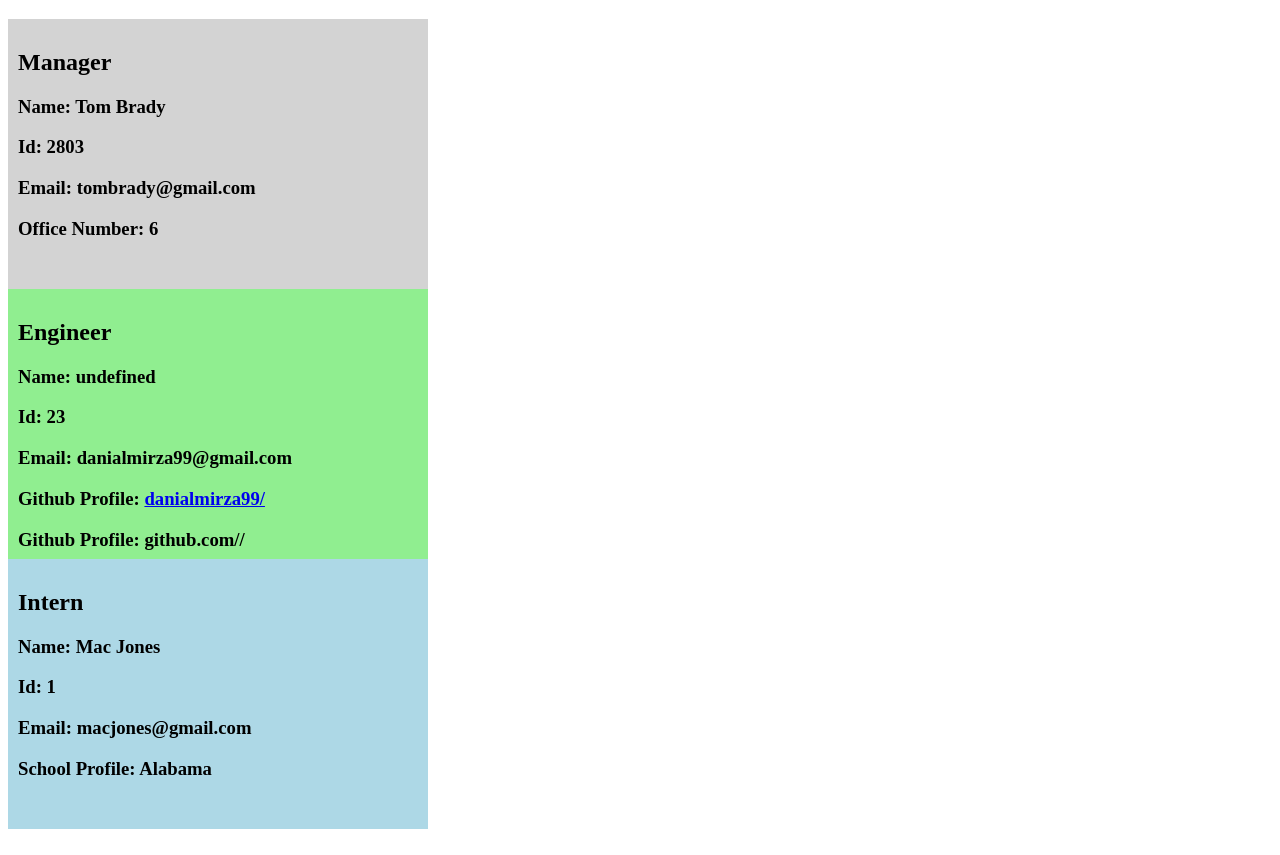
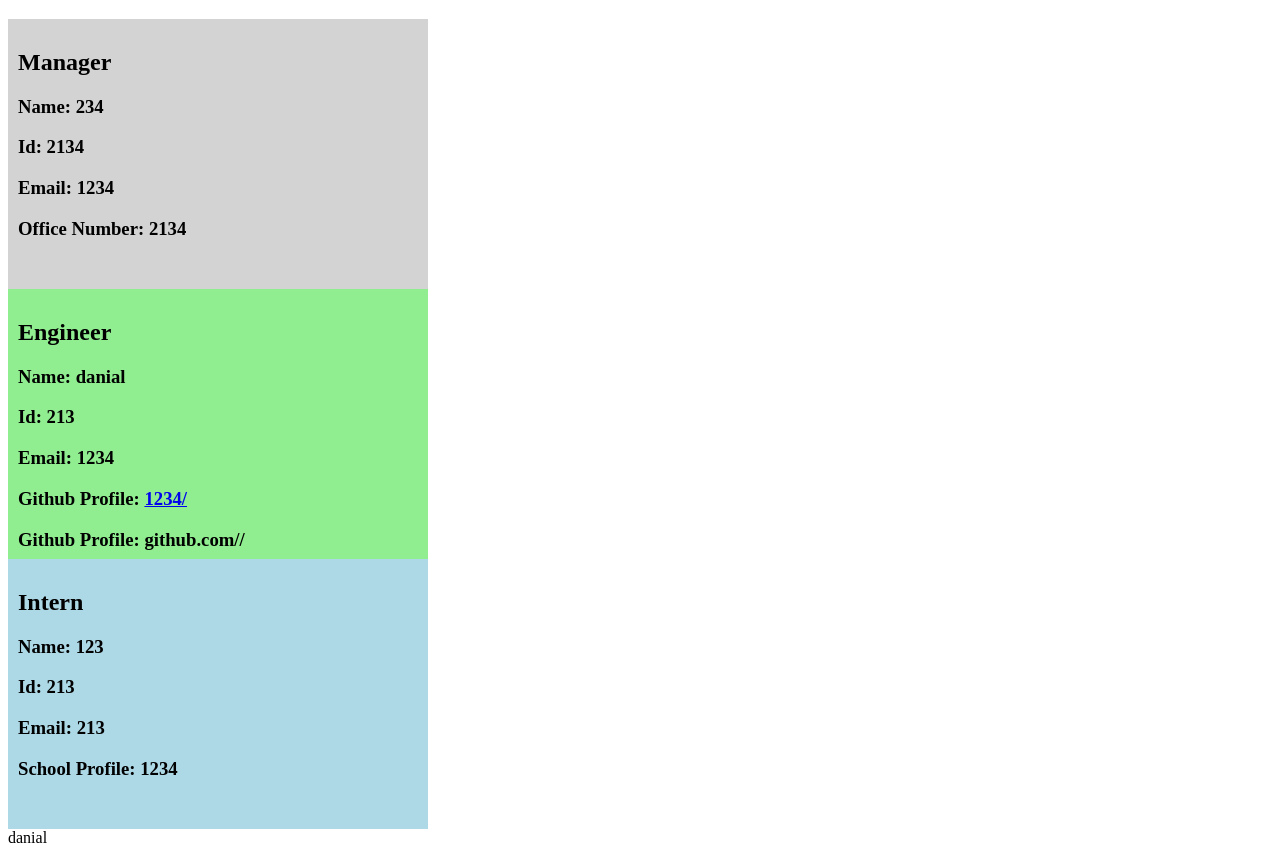
Before and after one commit to danialmirza99/team-profile-generator, a website: page index.html in a window 1280 px wide. Shown: the part 61-916 px from the top of the page. Drawn offline with Linux system fonts and the light colour scheme.

Commit message:
Test on deployed site

```diff
--- a/index.html
+++ b/index.html
@@ -13,25 +13,26 @@
     </div>
     <div class="Manager" style="width: 400px; height: 250px; position: relative; background-color: lightgray; padding: 10px;">
         <h2>Manager</h2>
-        <h3>Name: Tom Brady</h3>
-        <h3>Id: 2803</h3>
-        <h3>Email: tombrady@gmail.com</h3>
-        <h3>Office Number: 6</h3>
+        <h3>Name: 234</h3>
+        <h3>Id: 2134</h3>
+        <h3>Email: 1234</h3>
+        <h3>Office Number: 2134</h3>
     </div>
     <div class="Engineer" style="width: 400px; height: 250px; position: relative; background-color: lightgreen; padding: 10px;">
         <h2>Engineer</h2>
-        <h3>Name: undefined</h3>
-        <h3>Id: 23</h3>
-        <h3>Email: danialmirza99@gmail.com</h3>
-        <h3>Github Profile: <a href="https://github.com/danialmirza99/">danialmirza99/</a></h3>
-        <h3 href="github.com/danialmirza99/">Github Profile: github.com//</h3>
+        <h3>Name: danial</h3>
+        <h3>Id: 213</h3>
+        <h3>Email: 1234</h3>
+        <h3>Github Profile: <a href="https://github.com/1234/">1234/</a></h3>
+        <h3 href="github.com/1234/">Github Profile: github.com//</h3>
     </div>
     <div class="Intern" style="width: 400px; height: 250px; position: relative; background-color: lightblue; padding: 10px;">
         <h2>Intern</h2>
-        <h3>Name: Mac Jones</h3>
-        <h3>Id: 1</h3>
-        <h3>Email: macjones@gmail.com</h3>
-        <h3>School Profile: Alabama</h3>
+        <h3>Name: 123</h3>
+        <h3>Id: 213</h3>
+        <h3>Email: 213</h3>
+        <h3>School Profile: 1234</h3>
     </div>
 </body>
 </html>
+danial
--- a/src/index.js
+++ b/src/index.js
@@ -108,7 +108,7 @@ inquirer
     */
         {
             type: 'input',
-            name: 'EngineerName',
+            name: 'engineerName',
             message: "Enter the name of the engineer. ",
         },
         {
```
